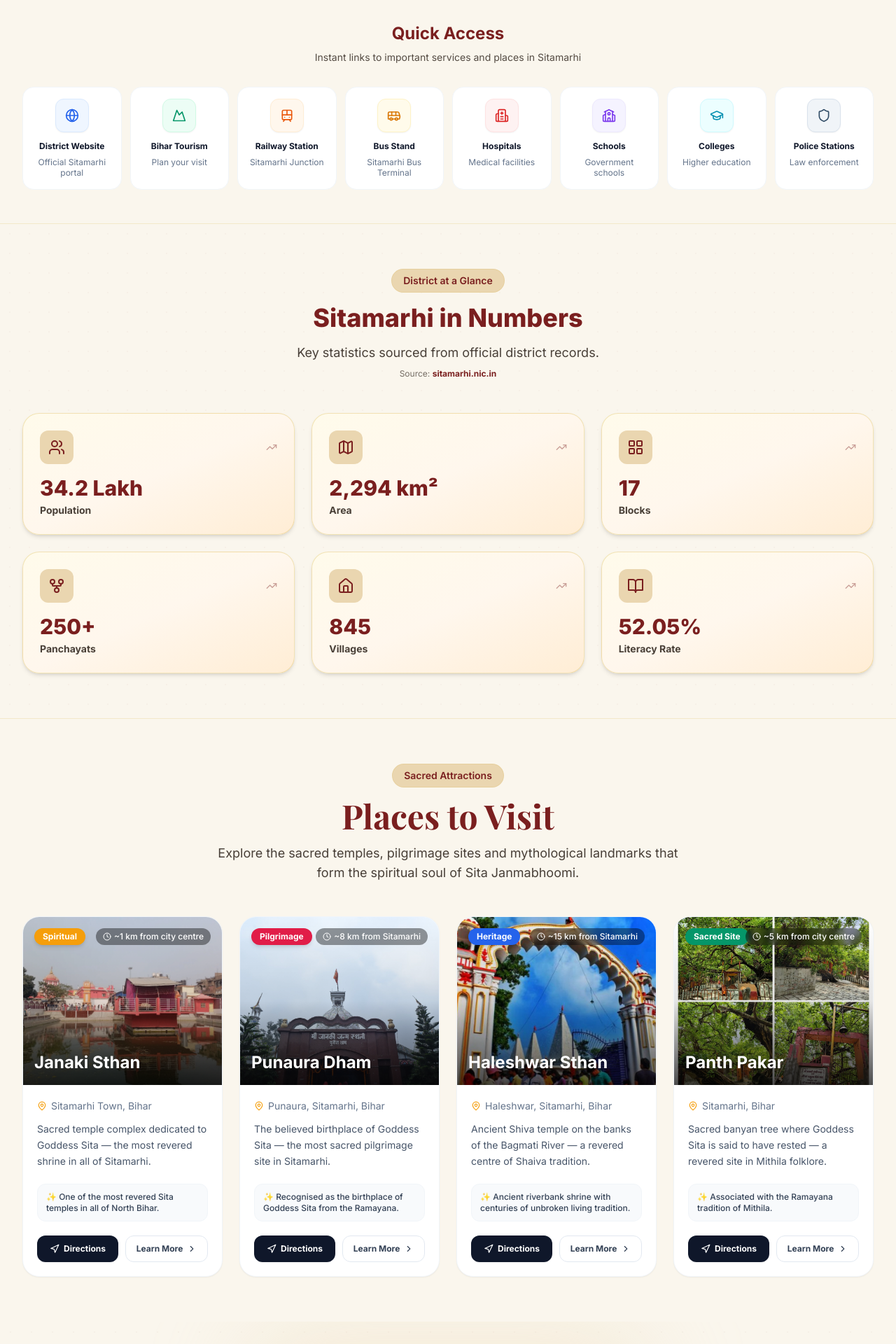
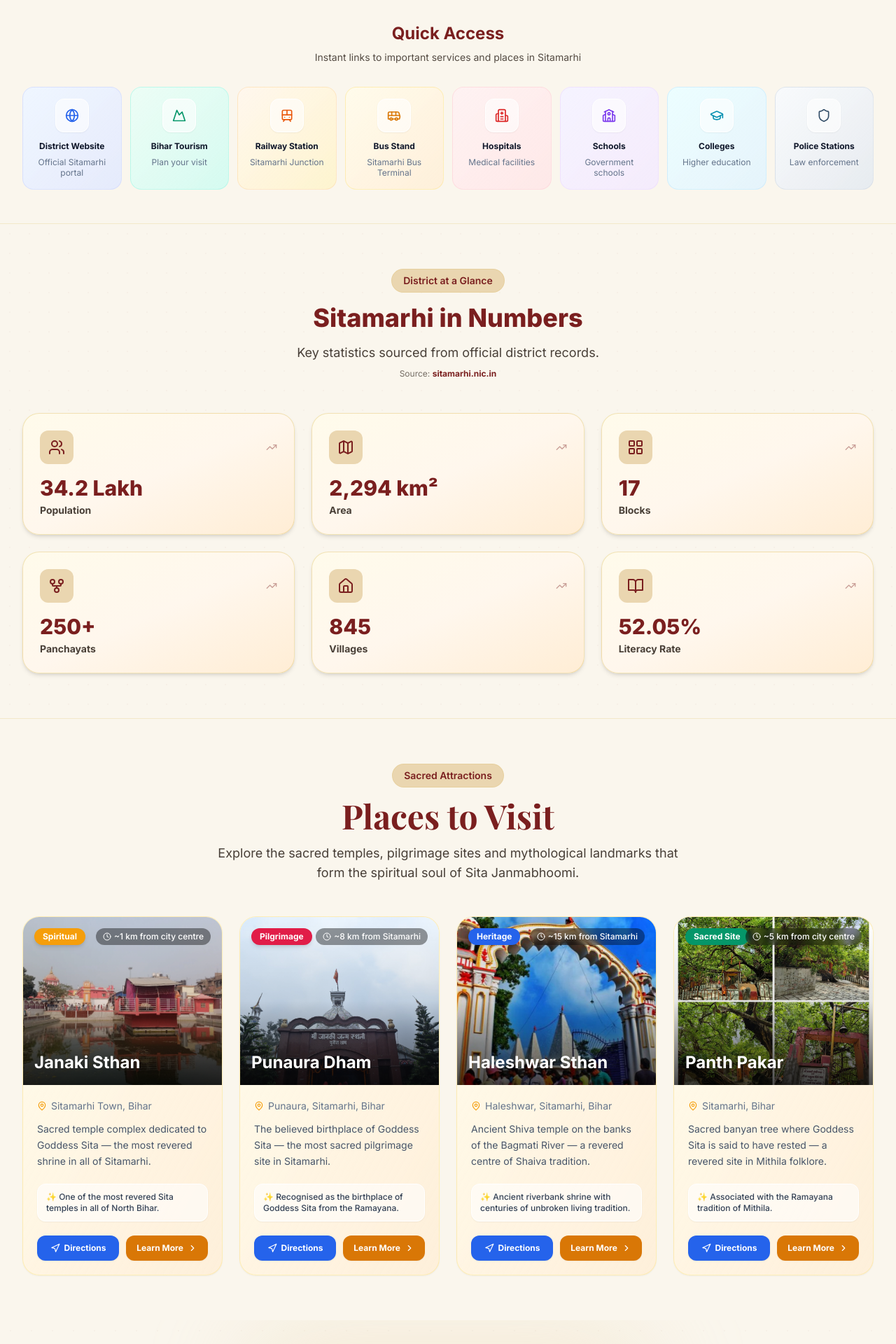
Before and after one commit to Ujjwallp/Sitamarhi_hometown_web, a React (Vite) app: page / in a window 1280 px wide. Shown: the part 800-2720 px from the top of the page at 70% size. Built offline with nearby package versions, Linux system fonts and the light colour scheme.

Commit message:
style: apply distinct beautiful pastel linear gradients to all cards

```diff
--- a/src/components/ui/culture-card.jsx
+++ b/src/components/ui/culture-card.jsx
@@ -12,7 +12,7 @@ export default function CultureCard({ item, index }) {
       initial={{ opacity: 0, y: 40 }}
       animate={isInView ? { opacity: 1, y: 0 } : {}}
       transition={{ duration: 0.6, delay: index * 0.12, ease: 'easeOut' }}
-      className="group bg-white rounded-3xl overflow-hidden shadow-sm hover:shadow-xl transition-all duration-300 hover:-translate-y-1 flex flex-col border border-slate-100 h-full"
+      className="group bg-gradient-to-br from-rose-50 to-pink-100/80 rounded-3xl overflow-hidden shadow-sm hover:shadow-md transition-all duration-300 hover:-translate-y-1 flex flex-col border border-rose-200/50 h-full"
     >
       <div className="relative h-52 overflow-hidden">
         <img
@@ -30,7 +30,7 @@ export default function CultureCard({ item, index }) {
       <div className="p-5 flex-1 flex flex-col justify-between">
         <p className="text-slate-600 text-sm leading-relaxed mb-4 flex-1">{item.description}</p>
 
-        <div className="flex items-start gap-2.5 bg-slate-50 border border-slate-100 rounded-xl p-3.5 mt-auto">
+        <div className="flex items-start gap-2.5 bg-white/60 border border-white shadow-sm rounded-xl p-3.5 mt-auto">
           <Lightbulb className="w-4 h-4 text-amber-500 shrink-0 mt-0.5" />
           <p className="text-xs text-slate-700 leading-snug font-medium">{item.fact}</p>
         </div>
--- a/src/components/ui/place-card.jsx
+++ b/src/components/ui/place-card.jsx
@@ -12,7 +12,7 @@ export default function PlaceCard({ place, onLearnMore, index }) {
       initial={{ opacity: 0, y: 40 }}
       animate={isInView ? { opacity: 1, y: 0 } : {}}
       transition={{ duration: 0.6, delay: index * 0.1, ease: 'easeOut' }}
-      className="group bg-white rounded-3xl overflow-hidden shadow-sm hover:shadow-xl transition-all duration-300 hover:-translate-y-1 flex flex-col border border-slate-100"
+      className="group bg-gradient-to-br from-amber-50 to-orange-100/80 rounded-3xl overflow-hidden shadow-sm hover:shadow-md transition-all duration-300 hover:-translate-y-1 flex flex-col border border-amber-200/50"
     >
       <div className="relative h-60 overflow-hidden">
         <img
@@ -39,7 +39,7 @@ export default function PlaceCard({ place, onLearnMore, index }) {
         <p className="text-slate-600 text-sm leading-relaxed flex-1 mb-5">
           {place.shortDesc}
         </p>
-        <div className="bg-slate-50 border border-slate-100 rounded-xl px-3 py-2.5 mb-5">
+        <div className="bg-white/60 border border-white rounded-xl px-3 py-2.5 mb-5 shadow-sm">
           <p className="text-xs text-slate-700 font-medium">✨ {place.fact}</p>
         </div>
         <div className="flex gap-2.5 mt-auto">
@@ -47,14 +47,14 @@ export default function PlaceCard({ place, onLearnMore, index }) {
             href={place.mapUrl}
             target="_blank"
             rel="noopener noreferrer"
-            className="flex-1 inline-flex items-center justify-center gap-1.5 bg-slate-900 hover:bg-slate-800 text-white px-3 py-2.5 rounded-xl text-xs font-bold transition-colors shadow-sm"
+            className="flex-1 inline-flex items-center justify-center gap-1.5 bg-blue-600 hover:bg-blue-700 text-white px-3 py-2.5 rounded-xl text-xs font-bold transition-colors shadow-sm"
           >
             <Navigation className="w-3.5 h-3.5" />
             Directions
           </a>
           <button
             onClick={() => onLearnMore(place)}
-            className="flex-1 inline-flex items-center justify-center gap-1.5 bg-white hover:bg-slate-50 text-slate-700 border border-slate-200 hover:border-slate-300 px-3 py-2.5 rounded-xl text-xs font-bold transition-colors"
+            className="flex-1 inline-flex items-center justify-center gap-1.5 bg-amber-600 hover:bg-amber-700 text-white px-3 py-2.5 rounded-xl text-xs font-bold transition-colors shadow-sm"
           >
             Learn More
             <ChevronRight className="w-3.5 h-3.5" />
--- a/src/pages/home/sections/district-directory.jsx
+++ b/src/pages/home/sections/district-directory.jsx
@@ -53,13 +53,22 @@ function DirectoryCard({ entry, index }) {
   const isPhonePublic = entry.phone && entry.phone !== 'Available on official district portal';
   const isEmailPublic = entry.email && entry.email !== 'Available on official district portal';
 
+  const gradients = [
+    'from-emerald-50 to-teal-100/80 border-teal-200/50',
+    'from-blue-50 to-indigo-100/80 border-indigo-200/50',
+    'from-amber-50 to-orange-100/80 border-orange-200/50',
+    'from-rose-50 to-pink-100/80 border-pink-200/50',
+    'from-violet-50 to-purple-100/80 border-purple-200/50',
+  ];
+  const cardStyle = gradients[index % gradients.length];
+
   return (
     <motion.div
       ref={ref}
       initial={{ opacity: 0, y: 24 }}
       animate={isInView ? { opacity: 1, y: 0 } : {}}
       transition={{ duration: 0.5, delay: index * 0.06, ease: 'easeOut' }}
-      className="bg-white rounded-2xl border border-slate-100 p-6 shadow-sm hover:shadow-xl transition-all duration-300 flex flex-col justify-between group"
+      className={`bg-gradient-to-br ${cardStyle} rounded-2xl border p-6 shadow-sm hover:shadow-md transition-all duration-300 flex flex-col justify-between group`}
     >
       <div>
         <div className="flex items-center gap-3.5 mb-5">
@@ -101,7 +110,7 @@ function DirectoryCard({ entry, index }) {
         {isPhonePublic ? (
           <a
             href={`tel:${entry.phone}`}
-            className="flex-1 inline-flex items-center justify-center bg-slate-900 hover:bg-slate-800 text-white px-3 py-2 rounded-xl text-xs font-bold transition-colors shadow-sm"
+            className="flex-1 inline-flex items-center justify-center bg-white/60 hover:bg-white text-slate-800 border border-white px-3 py-2 rounded-xl text-xs font-bold transition-colors shadow-sm"
           >
             Call
           </a>
@@ -118,7 +127,7 @@ function DirectoryCard({ entry, index }) {
           href={entry.website}
           target="_blank"
           rel="noopener noreferrer"
-          className="flex-1 inline-flex items-center justify-center gap-1 bg-white hover:bg-slate-50 text-slate-700 border border-slate-200 hover:border-slate-300 px-3 py-2 rounded-xl text-xs font-bold transition-colors"
+          className="flex-1 inline-flex items-center justify-center gap-1 bg-white/60 hover:bg-white text-slate-800 border border-white px-3 py-2 rounded-xl text-xs font-bold transition-colors shadow-sm"
         >
           <Globe className="w-3 h-3" />
           Portal
--- a/src/pages/home/sections/history.jsx
+++ b/src/pages/home/sections/history.jsx
@@ -13,7 +13,7 @@ function HeritageNode({ item, index }) {
     <div className="w-full flex flex-col md:flex-row items-center relative my-4 md:my-3">
       <div className={`w-full md:w-1/2 flex justify-center ${isLeft ? 'md:justify-end md:pr-12' : 'md:order-2 md:justify-start md:pl-12'}`}>
         <div className="w-full max-w-md px-4">
-          <div className="bg-white border border-slate-100 rounded-3xl p-6 shadow-sm hover:shadow-xl hover:-translate-y-1 transition-all duration-300 relative group">
+          <div className="bg-gradient-to-br from-[#FFF8ED] to-amber-100/80 border border-amber-200/50 rounded-3xl p-6 shadow-sm hover:shadow-md hover:-translate-y-1 transition-all duration-300 relative group">
             <div className={`w-12 h-12 bg-white rounded-xl flex items-center justify-center shadow-sm mb-4 ${isLeft ? 'md:ml-auto md:mr-0' : 'md:mr-auto md:ml-0'} group-hover:shadow transition-shadow`}>
               <Icon className="w-6 h-6 text-devotional-maroon" />
             </div>
--- a/src/pages/home/sections/quick-access.jsx
+++ b/src/pages/home/sections/quick-access.jsx
@@ -92,17 +92,30 @@ export default function QuickAccess() {
           <p className="text-devotional-text/75 text-sm">Instant links to important services and places in Sitamarhi</p>
         </div>
         <div className="grid grid-cols-2 sm:grid-cols-4 lg:grid-cols-8 gap-3">
-          {services.map((service) => {
+          {services.map((service, index) => {
             const Icon = service.icon;
+
+            const gradients = [
+              'from-blue-50 to-indigo-100/80 border-indigo-200/50',
+              'from-emerald-50 to-teal-100/80 border-teal-200/50',
+              'from-orange-50 to-amber-100/80 border-orange-200/50',
+              'from-amber-50 to-orange-100/80 border-amber-200/50',
+              'from-red-50 to-rose-100/80 border-rose-200/50',
+              'from-violet-50 to-purple-100/80 border-purple-200/50',
+              'from-cyan-50 to-sky-100/80 border-sky-200/50',
+              'from-slate-50 to-slate-200/80 border-slate-300/50',
+            ];
+            const cardGradient = gradients[index % gradients.length];
+
             return (
               <a
                 key={service.label}
                 href={service.href}
                 target={service.external ? '_blank' : undefined}
                 rel={service.external ? 'noopener noreferrer' : undefined}
-                className={`bg-white border border-slate-100 rounded-2xl p-4 flex flex-col items-center text-center gap-2 transition-all duration-200 group hover:-translate-y-1 hover:shadow-xl hover:border-slate-200 relative overflow-hidden`}
+                className={`bg-gradient-to-br ${cardGradient} border rounded-2xl p-4 flex flex-col items-center text-center gap-2 transition-all duration-200 group hover:-translate-y-1 hover:shadow-md relative overflow-hidden`}
               >
-                <div className={`w-12 h-12 ${service.color} border ${service.borderColor} rounded-xl flex items-center justify-center shadow-sm group-hover:scale-110 transition-transform`}>
+                <div className={`w-12 h-12 bg-white/60 border border-white rounded-xl flex items-center justify-center shadow-sm group-hover:scale-110 transition-transform`}>
                   <Icon className={`w-5 h-5 ${service.iconColor}`} />
                 </div>
                 <p className="text-xs font-bold text-slate-900 leading-tight mt-1">{service.label}</p>
```
Also changed, not shown: src/components/ui/officer-card.jsx (+5 -5 lines).
